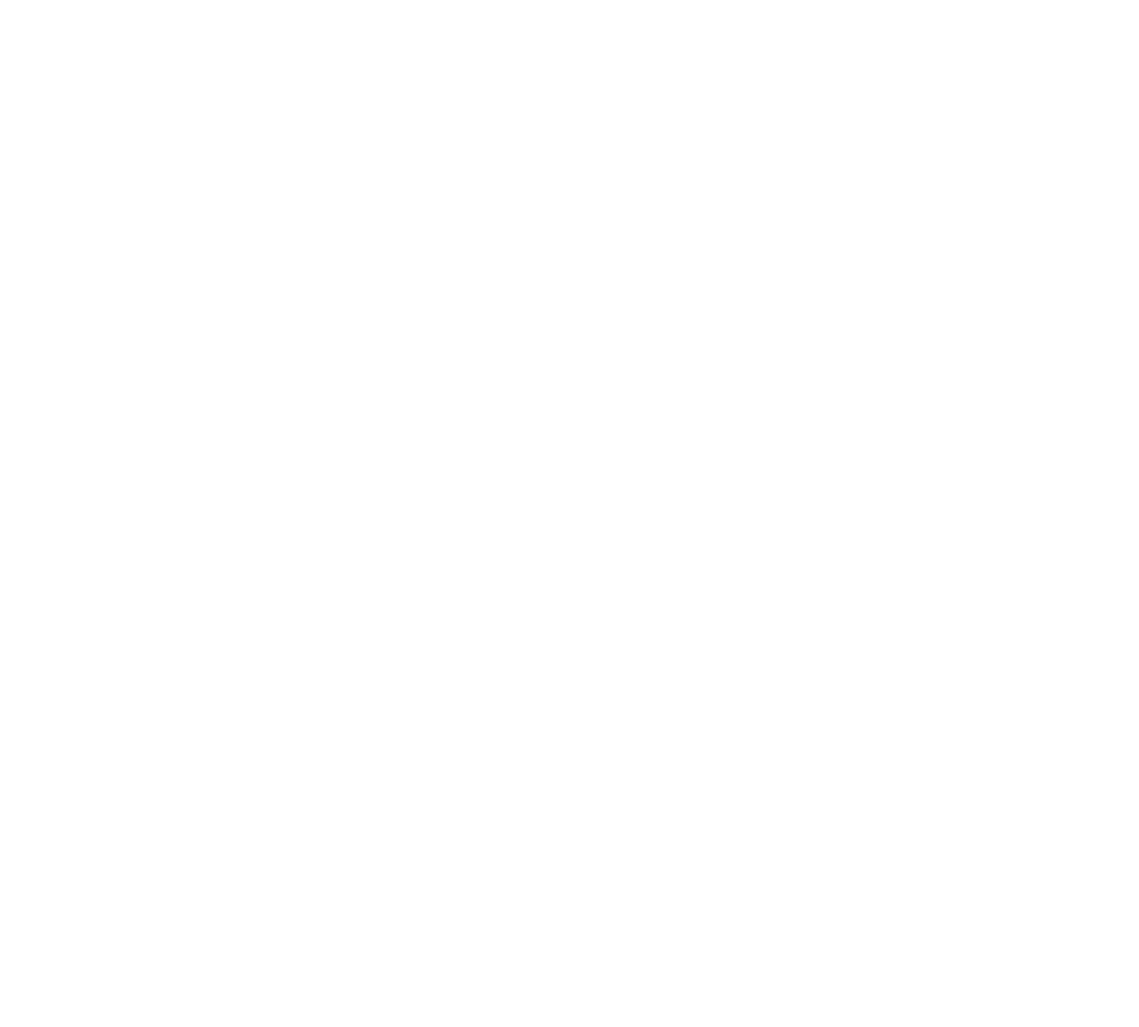
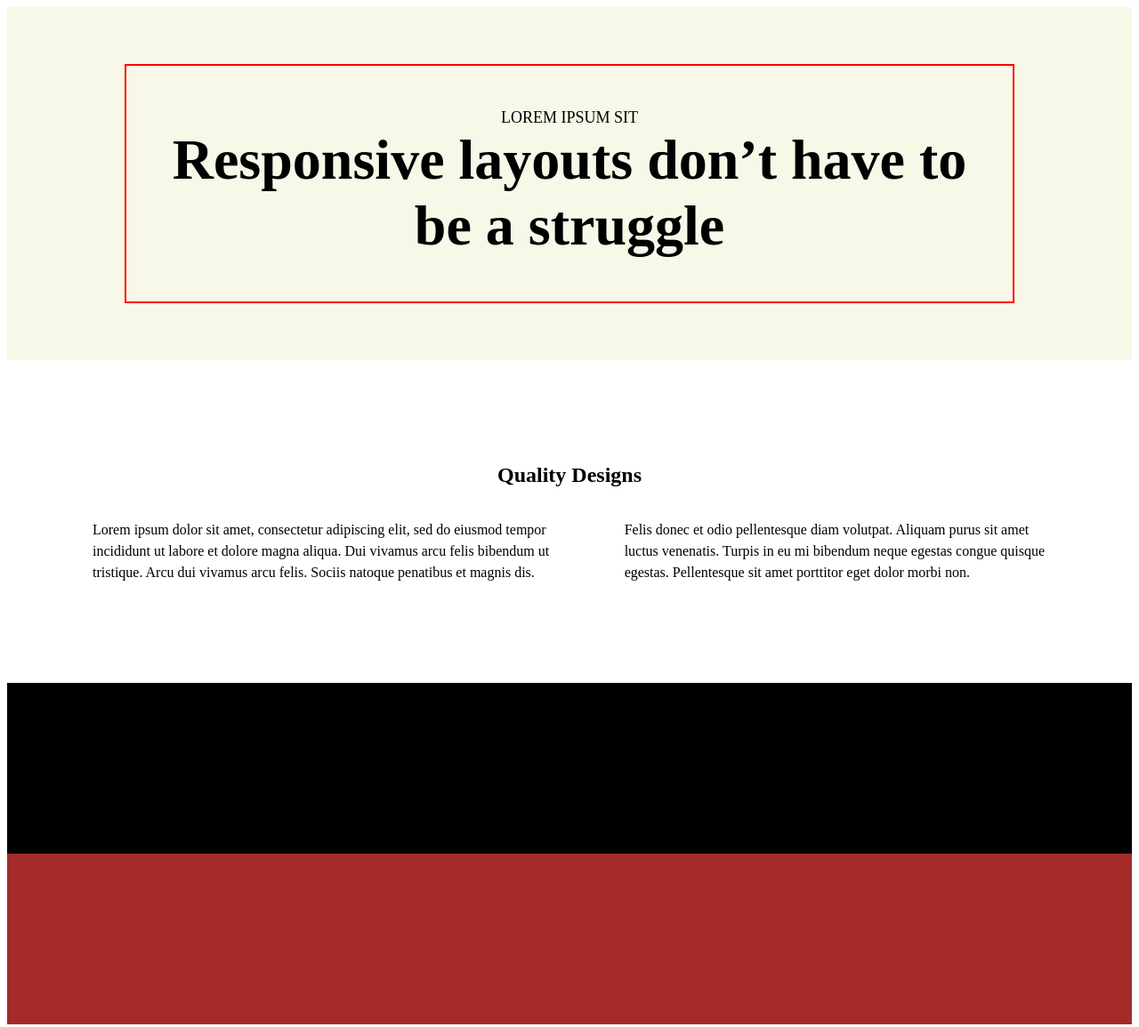
Before and after one commit to gary-stroup-developer/kp21-flexChallenge4, a plain HTML site: page index.html in a window 1280 px wide. Shown: the whole page at 89% size. Before the commit the page ends 800 px from the top, so only its background shows below. Drawn offline with Linux system fonts and the light colour scheme.

Commit message:
second commit

```diff
--- a/index.html
+++ b/index.html
@@ -9,11 +9,25 @@
         <link rel="stylesheet" href="./style.css">
     </head>
     <body>
-        <header class="header"></header>
+        <header class="header">
+            <div class="container row">
+                <p>lorem ipsum sit</p>
+                <h1>Responsive layouts don’t have to be a struggle</h1>
+            </div>
+        </header>
         <main class="main-content">
-            <section class="description"></section>
-            <section class="custom-for-you"></section>
-            <section class="created-with-care"></section>
+            <section class="description section-container">
+                <h2>Quality Designs</h2>
+                <div class="flex">
+                    <p>Lorem ipsum dolor sit amet, consectetur adipiscing elit, sed do eiusmod tempor incididunt ut labore et dolore magna aliqua. Dui vivamus arcu felis bibendum ut tristique. Arcu dui vivamus arcu felis. Sociis natoque penatibus et magnis dis.</p>
+                    <p>Felis donec et odio pellentesque diam volutpat. Aliquam purus sit amet luctus venenatis. Turpis in eu mi bibendum neque egestas congue quisque egestas. Pellentesque sit amet porttitor eget dolor morbi non.</p>
+                </div>
+            </section>
+            <section class="custom-for-you section-container">
+                <div class="box"></div>
+                <div class="box"></div>
+            </section>
+            <section class="created-with-care section-container"></section>
         </main>
     </body>
 </html>
--- a/style.css
+++ b/style.css
@@ -1,3 +1,69 @@
 body, html {
     box-sizing: border-box;
 }
+
+.header {
+    background-color: rgb(248, 248, 232);
+    padding: 4em 2em;
+}
+
+.container {
+    width: 75%;
+    margin: 0 auto;
+    padding: 3em;
+    border: 2px solid red;
+    text-align: center;
+}
+
+.section-conatiner {
+    width: 90%;
+    margin: 0  auto;
+    padding: 0.5em 1em;
+}
+
+
+h1 {
+    font-size: 4rem;
+    margin: 0;
+}
+
+
+.header p {
+    font-size: 1.125rem;
+    text-transform: uppercase;
+    margin: 0;
+}
+
+.main-content {
+    display: flex;
+    flex-direction: column;
+}
+
+.description {
+    padding: 6em;
+}
+
+.description h2 {
+    text-align: center;
+}
+
+.custom-for-you {
+    background-color: black;
+    padding: 6em;
+}
+
+.created-with-care{
+    background-color: brown;
+    padding: 6em;
+}
+
+.flex {
+    display: flex;
+    justify-content: space-between;
+    width: 100%;
+    gap: 50px;
+}
+
+.flex p {
+    line-height: 1.5;
+}
```
